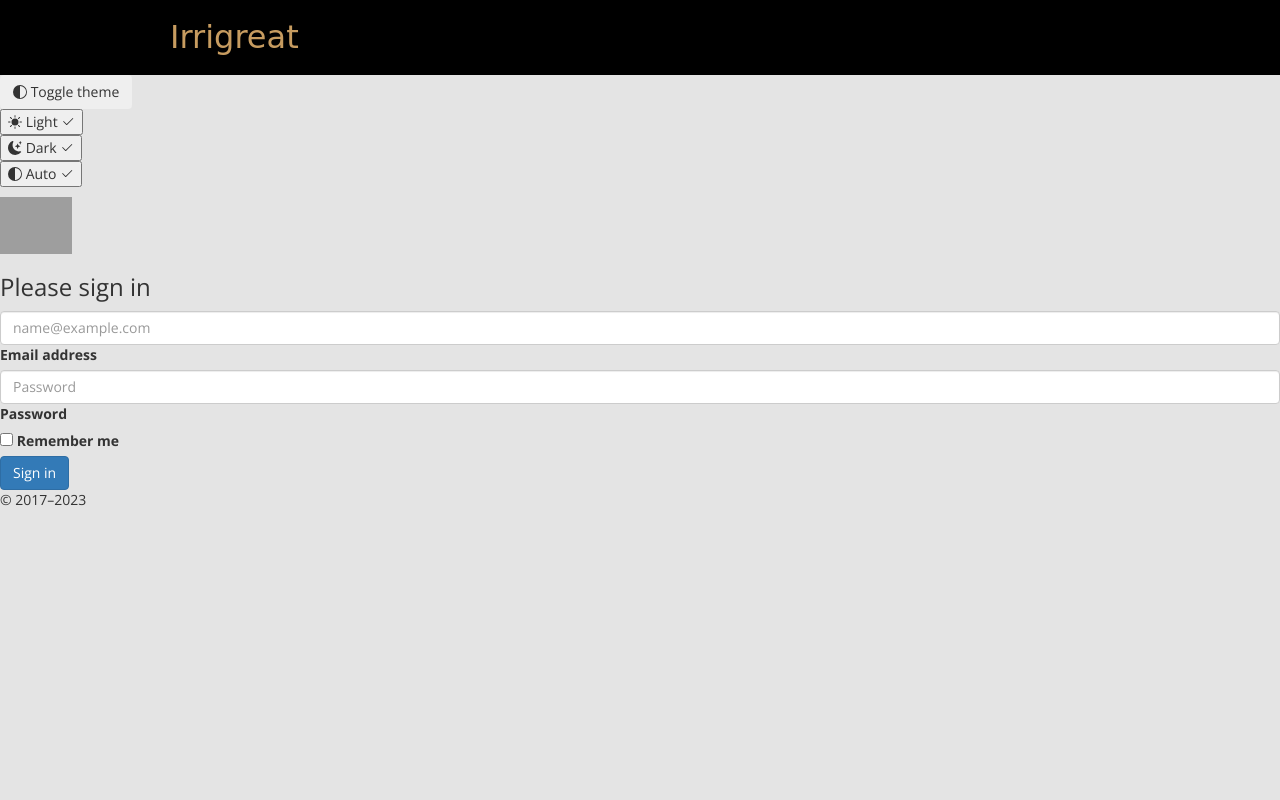
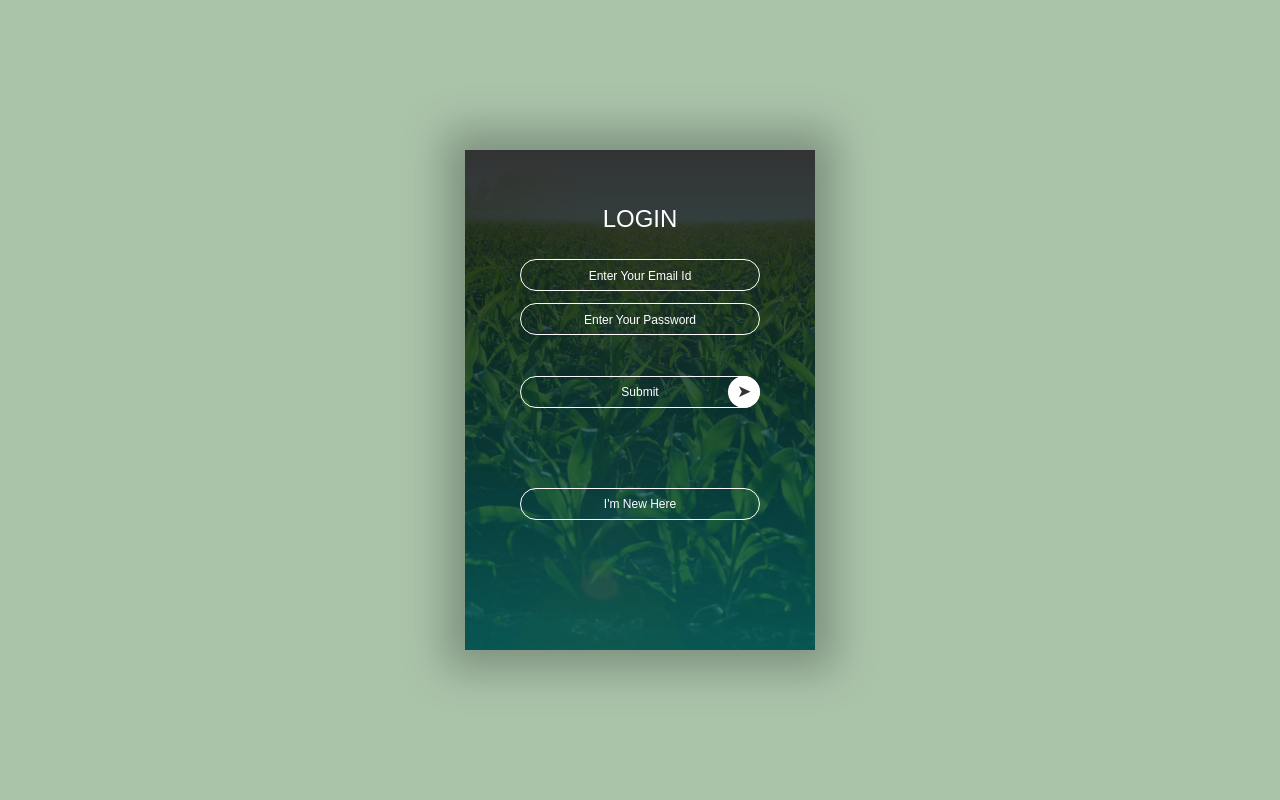
Before and after one commit to Aryan-2003/Agrotech-project, a Flask app: page /login in a window 1280 px wide. Run offline with Flask 3, Linux system fonts and the light colour scheme; some libraries are stand-ins or nearby versions; some web fonts are replaced; grey boxes are pictures that could not be loaded.

Commit message:
Added authorization page and multiple other functionalities

```diff
--- a/app.py
+++ b/app.py
@@ -1,4 +1,4 @@
-from flask import Flask, render_template, request
+from flask import Flask, render_template, request, redirect, url_for, session
 import pandas as pd
 import requests
 import os
@@ -6,19 +6,66 @@ import pickle
 import numpy as np
 from markupsafe import Markup
 from utils.fertilizer import fertilizer_dict
+from sqlalchemy import create_engine, text
+from database import register_user, retrive_hashed_password
+from passlib.hash import pbkdf2_sha256
+
+# from flask_mysqldb import MySQL
+# import MySQLdb.cursors
+# import re
 
 app = Flask(__name__)
+current_user_email = ""
+
+# Register route
+@app.route('/register', methods=['GET', 'POST'])
+def register():
+  if request.method == 'POST':
+
+    username = request.form['username']
+    email = request.form['email']
+
+    password = request.form['password']
+    hashed_password = pbkdf2_sha256.hash(password)
+
+
+    register_user(username, email, hashed_password)
+
+    return redirect('/login')
+
+  return render_template('register.html')
+
+
+@app.route('/login', methods =['GET', 'POST'])
+def login():
+  if request.method=='POST':
+    email = request.form['email']
+    entered_password = request.form['password']
+    hashed_password = retrive_hashed_password(email)
+    if pbkdf2_sha256.verify(entered_password, hashed_password):
+      current_user_email = email
+      return redirect('index')
+    else:
+      wrong_credentials = True
+      return render_template('auth.html', res = wrong_credentials)
+  return render_template('auth.html')
+
+# @app.route('/logout')
+# def logout():
+#     session.pop('loggedin', None)
+#     session.pop('id', None)
+#     session.pop('username', None)
+#     return redirect(url_for('login'))
 
 
 @app.route('/')
+@app.route('/home')
+def home():
+  return render_template('unauth_index.html')
+
 @app.route('/index')
 def hello():
   return render_template('index.html')
-
-
-@app.route("/login")
-def login():
-  return render_template('login.html')
 
 
 @app.route("/CropRecommendation")
--- /dev/null
+++ b/static/css/style.css
@@ -0,0 +1,124 @@
+* {
+    margin: 0;
+    padding: 0;
+}
+
+.container {
+    width: 100%;
+    height: 100vh;
+    font-family: sans-serif;
+    background-color: rgb(170 196 170);
+    display: flex;
+    align-items: center;
+    justify-content: center;
+}
+
+.card {
+    width: 350px;
+    height: 500px;
+    box-shadow: 0 0 40px 20px rgba(0, 0, 0, 0.26);
+    perspective: 1000px;
+}
+
+.inner-box {
+    position: relative;
+    width: 100%;
+    height: 100%;
+    transform-style: preserve-3d;
+    transition: transform 1s;
+}
+
+.card-front,
+.card-back {
+    position: absolute;
+    width: 100%;
+    height: 100%;
+    background-position: center;
+    background-size: cover;
+    background-image: linear-gradient(rgba(0, 0, 0, 0.8), rgba(0, 100, 100, 0.8)), url('/static/img/auth_bg.jpg');
+    padding: 55px;
+    box-sizing: border-box;
+    backface-visibility: hidden;
+}
+
+.card-back {
+    transform: rotateY(180deg);
+}
+
+.card h2 {
+    font-weight: normal;
+    font-size: 24px;
+    text-align: center;
+    margin-bottom: 20px;
+    color: white;
+}
+
+.input-box {
+    width: 100%;
+    background: transparent;
+    border: 1px solid white;
+    margin: 6px 0;
+    height: 32px;
+    border-radius: 20px;
+    padding: 0 10px;
+    box-sizing: border-box;
+    outline: none;
+    text-align: center;
+    color: white;
+}
+
+::placeholder {
+    color: white;
+    font-size: 12px;
+}
+
+button {
+    width: 100%;
+    background: transparent;
+    border: 1px solid white;
+    margin: 35px 0 10px;
+    height: 32px;
+    font-size: 12px;
+    border-radius: 20px;
+    padding: 0 10px;
+    outline: none;
+    color: white;
+    cursor: pointer;
+}
+
+.submit-btn {
+    position: relative;
+}
+
+.submit-btn::after {
+    content: '\27a4';
+    color: #333;
+    line-height: 32px;
+    font-size: 17px;
+    height: 32px;
+    width: 32px;
+    border-radius: 50%;
+    background: white;
+    position: absolute;
+    right: -1px;
+    top: -1px;
+}
+
+span {
+    font-size: 13px;
+    margin-left: 10px;
+    color: white;
+}
+
+.card .btn {
+    margin-top: 70px;
+}
+
+.card a {
+    text-decoration: none;
+    color: white;
+    display: block;
+    text-align: center;
+    font-size: 13px;
+    margin-top: 8px;
+}
--- /dev/null
+++ b/templates/auth.html
@@ -0,0 +1,58 @@
+<!DOCTYPE html>
+<html lang="en">
+
+<head>
+    <meta charset="UTF-8">
+    <meta http-equiv="X-UA-Compatible" content="IE=edge">
+    <meta name="viewport" content="width=device-width, initial-scale=1.0">
+    <link rel="stylesheet" href="/static/css/style.css">
+    <title>Authorization</title>
+</head>
+
+<body>
+    <div class="container">
+        <div class="card">
+            <div class="inner-box" id="card">
+                <div class="card-front">
+                    <h2>LOGIN</h2>
+                    <form action='login' method='POST'>
+                        <input type="email" class="input-box" placeholder="Enter Your Email Id" name='email' autocomplete="off" required>
+                        <input type="password" class="input-box" placeholder="Enter Your Password" name='password' autocomplete="off" required>
+                        <button type="submit" class="submit-btn">Submit</button>
+                    </form>
+                    <button type="button" class="btn" onclick="openRegister()">I'm New Here</button>
+                  {% if res %}
+                  <p style='color:red; text-align:center;'>**Wrong Credentials</p>
+                  {% endif %}
+                  <p></p>
+                    <!-- <a href="">Forgot Password</a> -->
+                </div>
+                <div class="card-back">
+                    <h2>REGISTER</h2>
+                    <form method='POST' action='register'>
+                        <input type="text" class="input-box" placeholder="Enter Your Username" name='username' autocomplete="off" required>
+                        <input type="email" class="input-box" placeholder="Enter Your Email Id" name='email' autocomplete="off" required>
+                        <input type="password" class="input-box" placeholder="Enter Your Password" name='password' autocomplete="off" required>
+                        <button type="submit" class="submit-btn">Submit</button>
+
+                    </form>
+                    <button type="button" class="btn" onclick="openLogin()">I've an account</button>
+
+                </div>
+            </div>
+        </div>
+    </div>
+    <script>
+        var card = document.getElementById("card");
+
+        function openRegister() {
+            card.style.transform = "rotateY(-180deg)"
+        }
+
+        function openLogin() {
+            card.style.transform = "rotateY(0deg)"
+        }
+    </script>
+</body>
+
+</html>
--- a/templates/login.html
+++ /dev/null
@@ -1,192 +0,0 @@
-{% extends "layout.html" %}
-
-{% block body %}
-<!doctype html>
-<html lang="en" data-bs-theme="auto">
-  <head><script src="/docs/5.3/assets/js/color-modes.js"></script>
-
-    <meta charset="utf-8">
-    <meta name="viewport" content="width=device-width, initial-scale=1">
-    <meta name="description" content="">
-    <meta name="author" content="Mark Otto, Jacob Thornton, and Bootstrap contributors">
-    <meta name="generator" content="Hugo 0.112.5">
-    <title>Signin Template · Bootstrap v5.3</title>
-
-    <link rel="canonical" href="https://getbootstrap.com/docs/5.3/examples/sign-in/">
-
-
-
-
-
-<link href="/docs/5.3/dist/css/bootstrap.min.css" rel="stylesheet" integrity="sha384-9ndCyUaIbzAi2FUVXJi0CjmCapSmO7SnpJef0486qhLnuZ2cdeRhO02iuK6FUUVM" crossorigin="anonymous">
-
-    <!-- Favicons -->
-<link rel="apple-touch-icon" href="/docs/5.3/assets/img/favicons/apple-touch-icon.png" sizes="180x180">
-<link rel="icon" href="/docs/5.3/assets/img/favicons/favicon-32x32.png" sizes="32x32" type="image/png">
-<link rel="icon" href="/docs/5.3/assets/img/favicons/favicon-16x16.png" sizes="16x16" type="image/png">
-<link rel="manifest" href="/docs/5.3/assets/img/favicons/manifest.json">
-<link rel="mask-icon" href="/docs/5.3/assets/img/favicons/safari-pinned-tab.svg" color="#712cf9">
-<link rel="icon" href="/docs/5.3/assets/img/favicons/favicon.ico">
-<meta name="theme-color" content="#712cf9">
-
-
-    <style>
-      .bd-placeholder-img {
-        font-size: 1.125rem;
-        text-anchor: middle;
-        -webkit-user-select: none;
-        -moz-user-select: none;
-        user-select: none;
-      }
-
-      @media (min-width: 768px) {
-        .bd-placeholder-img-lg {
-          font-size: 3.5rem;
-        }
-      }
-
-      .b-example-divider {
-        width: 100%;
-        height: 3rem;
-        background-color: rgba(0, 0, 0, .1);
-        border: solid rgba(0, 0, 0, .15);
-        border-width: 1px 0;
-        box-shadow: inset 0 .5em 1.5em rgba(0, 0, 0, .1), inset 0 .125em .5em rgba(0, 0, 0, .15);
-      }
-
-      .b-example-vr {
-        flex-shrink: 0;
-        width: 1.5rem;
-        height: 100vh;
-      }
-
-      .bi {
-        vertical-align: -.125em;
-        fill: currentColor;
-      }
-
-      .nav-scroller {
-        position: relative;
-        z-index: 2;
-        height: 2.75rem;
-        overflow-y: hidden;
-      }
-
-      .nav-scroller .nav {
-        display: flex;
-        flex-wrap: nowrap;
-        padding-bottom: 1rem;
-        margin-top: -1px;
-        overflow-x: auto;
-        text-align: center;
-        white-space: nowrap;
-        -webkit-overflow-scrolling: touch;
-      }
-
-      .btn-bd-primary {
-        --bd-violet-bg: #712cf9;
-        --bd-violet-rgb: 112.520718, 44.062154, 249.437846;
-
-        --bs-btn-font-weight: 600;
-        --bs-btn-color: var(--bs-white);
-        --bs-btn-bg: var(--bd-violet-bg);
-        --bs-btn-border-color: var(--bd-violet-bg);
-        --bs-btn-hover-color: var(--bs-white);
-        --bs-btn-hover-bg: #6528e0;
-        --bs-btn-hover-border-color: #6528e0;
-        --bs-btn-focus-shadow-rgb: var(--bd-violet-rgb);
-        --bs-btn-active-color: var(--bs-btn-hover-color);
-        --bs-btn-active-bg: #5a23c8;
-        --bs-btn-active-border-color: #5a23c8;
-      }
-      .bd-mode-toggle {
-        z-index: 1500;
-      }
-    </style>
-
-
-    <!-- Custom styles for this template -->
-    <link href="sign-in.css" rel="stylesheet">
-  </head>
-  <body class="d-flex align-items-center py-4 bg-body-tertiary">
-    <svg xmlns="http://www.w3.org/2000/svg" style="display: none;">
-      <symbol id="check2" viewBox="0 0 16 16">
-        <path d="M13.854 3.646a.5.5 0 0 1 0 .708l-7 7a.5.5 0 0 1-.708 0l-3.5-3.5a.5.5 0 1 1 .708-.708L6.5 10.293l6.646-6.647a.5.5 0 0 1 .708 0z"/>
-      </symbol>
-      <symbol id="circle-half" viewBox="0 0 16 16">
-        <path d="M8 15A7 7 0 1 0 8 1v14zm0 1A8 8 0 1 1 8 0a8 8 0 0 1 0 16z"/>
-      </symbol>
-      <symbol id="moon-stars-fill" viewBox="0 0 16 16">
-        <path d="M6 .278a.768.768 0 0 1 .08.858 7.208 7.208 0 0 0-.878 3.46c0 4.021 3.278 7.277 7.318 7.277.527 0 1.04-.055 1.533-.16a.787.787 0 0 1 .81.316.733.733 0 0 1-.031.893A8.349 8.349 0 0 1 8.344 16C3.734 16 0 12.286 0 7.71 0 4.266 2.114 1.312 5.124.06A.752.752 0 0 1 6 .278z"/>
-        <path d="M10.794 3.148a.217.217 0 0 1 .412 0l.387 1.162c.173.518.579.924 1.097 1.097l1.162.387a.217.217 0 0 1 0 .412l-1.162.387a1.734 1.734 0 0 0-1.097 1.097l-.387 1.162a.217.217 0 0 1-.412 0l-.387-1.162A1.734 1.734 0 0 0 9.31 6.593l-1.162-.387a.217.217 0 0 1 0-.412l1.162-.387a1.734 1.734 0 0 0 1.097-1.097l.387-1.162zM13.863.099a.145.145 0 0 1 .274 0l.258.774c.115.346.386.617.732.732l.774.258a.145.145 0 0 1 0 .274l-.774.258a1.156 1.156 0 0 0-.732.732l-.258.774a.145.145 0 0 1-.274 0l-.258-.774a1.156 1.156 0 0 0-.732-.732l-.774-.258a.145.145 0 0 1 0-.274l.774-.258c.346-.115.617-.386.732-.732L13.863.1z"/>
-      </symbol>
-      <symbol id="sun-fill" viewBox="0 0 16 16">
-        <path d="M8 12a4 4 0 1 0 0-8 4 4 0 0 0 0 8zM8 0a.5.5 0 0 1 .5.5v2a.5.5 0 0 1-1 0v-2A.5.5 0 0 1 8 0zm0 13a.5.5 0 0 1 .5.5v2a.5.5 0 0 1-1 0v-2A.5.5 0 0 1 8 13zm8-5a.5.5 0 0 1-.5.5h-2a.5.5 0 0 1 0-1h2a.5.5 0 0 1 .5.5zM3 8a.5.5 0 0 1-.5.5h-2a.5.5 0 0 1 0-1h2A.5.5 0 0 1 3 8zm10.657-5.657a.5.5 0 0 1 0 .707l-1.414 1.415a.5.5 0 1 1-.707-.708l1.414-1.414a.5.5 0 0 1 .707 0zm-9.193 9.193a.5.5 0 0 1 0 .707L3.05 13.657a.5.5 0 0 1-.707-.707l1.414-1.414a.5.5 0 0 1 .707 0zm9.193 2.121a.5.5 0 0 1-.707 0l-1.414-1.414a.5.5 0 0 1 .707-.707l1.414 1.414a.5.5 0 0 1 0 .707zM4.464 4.465a.5.5 0 0 1-.707 0L2.343 3.05a.5.5 0 1 1 .707-.707l1.414 1.414a.5.5 0 0 1 0 .708z"/>
-      </symbol>
-    </svg>
-
-    <div class="dropdown position-fixed bottom-0 end-0 mb-3 me-3 bd-mode-toggle">
-      <button class="btn btn-bd-primary py-2 dropdown-toggle d-flex align-items-center"
-              id="bd-theme"
-              type="button"
-              aria-expanded="false"
-              data-bs-toggle="dropdown"
-              aria-label="Toggle theme (auto)">
-        <svg class="bi my-1 theme-icon-active" width="1em" height="1em"><use href="#circle-half"></use></svg>
-        <span class="visually-hidden" id="bd-theme-text">Toggle theme</span>
-      </button>
-      <ul class="dropdown-menu dropdown-menu-end shadow" aria-labelledby="bd-theme-text">
-        <li>
-          <button type="button" class="dropdown-item d-flex align-items-center" data-bs-theme-value="light" aria-pressed="false">
-            <svg class="bi me-2 opacity-50 theme-icon" width="1em" height="1em"><use href="#sun-fill"></use></svg>
-            Light
-            <svg class="bi ms-auto d-none" width="1em" height="1em"><use href="#check2"></use></svg>
-          </button>
-        </li>
-        <li>
-          <button type="button" class="dropdown-item d-flex align-items-center" data-bs-theme-value="dark" aria-pressed="false">
-            <svg class="bi me-2 opacity-50 theme-icon" width="1em" height="1em"><use href="#moon-stars-fill"></use></svg>
-            Dark
-            <svg class="bi ms-auto d-none" width="1em" height="1em"><use href="#check2"></use></svg>
-          </button>
-        </li>
-        <li>
-          <button type="button" class="dropdown-item d-flex align-items-center active" data-bs-theme-value="auto" aria-pressed="true">
-            <svg class="bi me-2 opacity-50 theme-icon" width="1em" height="1em"><use href="#circle-half"></use></svg>
-            Auto
-            <svg class="bi ms-auto d-none" width="1em" height="1em"><use href="#check2"></use></svg>
-          </button>
-        </li>
-      </ul>
-    </div>
-
-
-<main class="form-signin w-100 m-auto">
-  <form>
-    <img class="mb-4" src="/docs/5.3/assets/brand/bootstrap-logo.svg" alt="" width="72" height="57">
-    <h1 class="h3 mb-3 fw-normal">Please sign in</h1>
-
-    <div class="form-floating">
-      <input type="email" class="form-control" id="floatingInput" placeholder="name@example.com">
-      <label for="floatingInput">Email address</label>
-    </div>
-    <div class="form-floating">
-      <input type="password" class="form-control" id="floatingPassword" placeholder="Password">
-      <label for="floatingPassword">Password</label>
-    </div>
-
-    <div class="form-check text-start my-3">
-      <input class="form-check-input" type="checkbox" value="remember-me" id="flexCheckDefault">
-      <label class="form-check-label" for="flexCheckDefault">
-        Remember me
-      </label>
-    </div>
-    <button class="btn btn-primary w-100 py-2" type="submit">Sign in</button>
-    <p class="mt-5 mb-3 text-body-secondary">&copy; 2017–2023</p>
-  </form>
-</main>
-<script src="/docs/5.3/dist/js/bootstrap.bundle.min.js" integrity="sha384-geWF76RCwLtnZ8qwWowPQNguL3RmwHVBC9FhGdlKrxdiJJigb/j/68SIy3Te4Bkz" crossorigin="anonymous"></script>
-
-    </body>
-</html>
-{% endblock %}
```
Also changed, not shown: database.py (added, +39 -0 lines), templates/forgot_password.html (added, +58 -0 lines), templates/index.html (+14 -12 lines), templates/unauth_index.html (added, +155 -0 lines), static/img/auth_bg.jpg (added).
